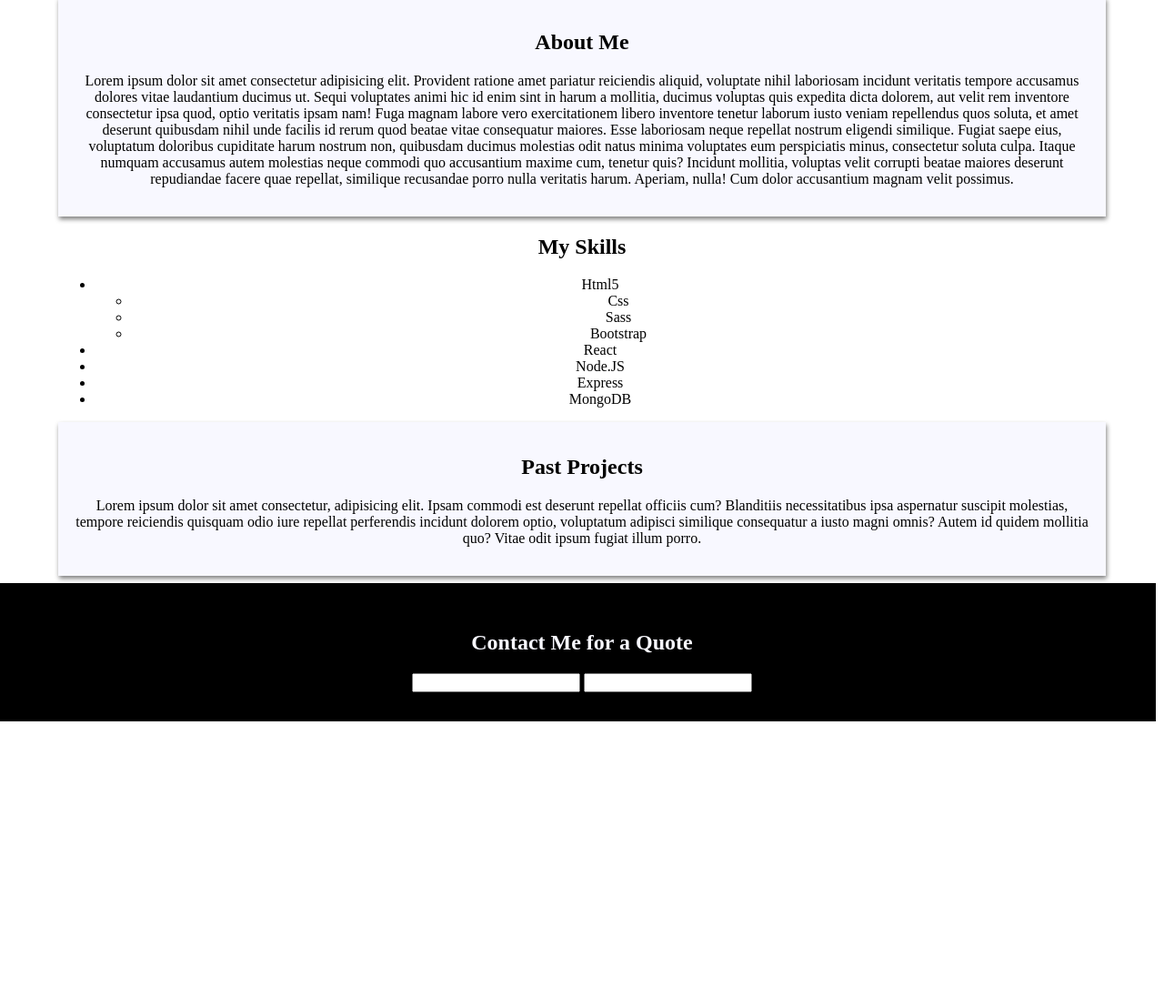
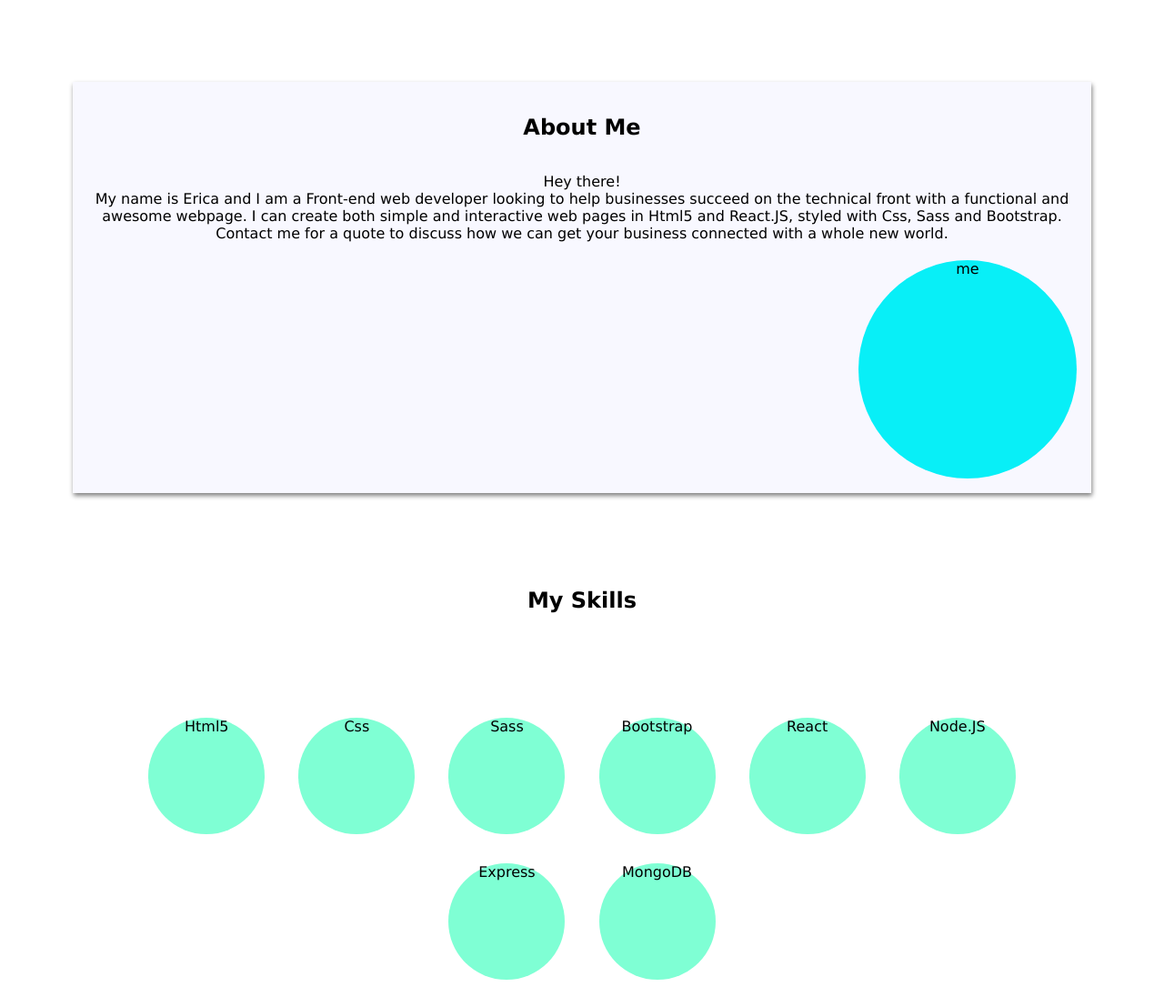
Before and after one commit to StanleyE/Portfolio, a website: page index.html in a window 1280 px wide. Shown: the part 669-1765 px from the top of the page at 91% size. Before the commit the page ends 1462 px from the top, so only its background shows below. Drawn offline with Linux system fonts and the light colour scheme.

Commit message:
change to lay out, css styles and info added

```diff
--- a/index.html
+++ b/index.html
@@ -12,7 +12,7 @@
     <header>
         <h1>Erica Stanley</h1>
         <h3>Junior Front End Developer</h3>
-        <h4>Static or Dynmanic,</h4>
+        <h4>Static or Dynamic,</h4>
         <h4>Let's make a website that's a perfect for you and your business</h4>
     </header>
     <div>
@@ -27,26 +27,32 @@
         <h4>Side Nav Bar</h4>
     </div>
     <div id = 'bodyDiv'>
-    <div class = 'about'>
+    <div class = 'about margx3'>
         <h2>About Me</h2>
-        <p>Lorem ipsum dolor sit amet consectetur adipisicing elit. Provident ratione amet pariatur reiciendis aliquid, voluptate nihil laboriosam incidunt veritatis tempore accusamus dolores vitae laudantium ducimus ut. Sequi voluptates animi hic id enim sint in harum a mollitia, ducimus voluptas quis expedita dicta dolorem, aut velit rem inventore consectetur ipsa quod, optio veritatis ipsam nam! Fuga magnam labore vero exercitationem libero inventore tenetur laborum iusto veniam repellendus quos soluta, et amet deserunt quibusdam nihil unde facilis id rerum quod beatae vitae consequatur maiores. Esse laboriosam neque repellat nostrum eligendi similique. Fugiat saepe eius, voluptatum doloribus cupiditate harum nostrum non, quibusdam ducimus molestias odit natus minima voluptates eum perspiciatis minus, consectetur soluta culpa. Itaque numquam accusamus autem molestias neque commodi quo accusantium maxime cum, tenetur quis? Incidunt mollitia, voluptas velit corrupti beatae maiores deserunt repudiandae facere quae repellat, similique recusandae porro nulla veritatis harum. Aperiam, nulla! Cum dolor accusantium magnam velit possimus.</p>
+        <div class = 'context'>
+            <p>Hey there! <br>
+                My name is Erica and I am a Front-end web developer looking to help businesses succeed on the technical front with a functional and awesome webpage. I can create both simple and interactive web pages in Html5 and React.JS, styled with Css, Sass and Bootstrap.<br>
+                Contact me for a quote to discuss how we can get your business connected with a whole new world.
+            </p>
+        </div>
+        <div class = 'img'>
+            me
+        </div>
     </div>
     <div>
         <h2>My Skills</h2>
-        <ul>
-            <li>Html5</li>
-            <ul>
-                <li>Css</li>
-                <li>Sass</li>
-                <li>Bootstrap</li>
-            </ul>
-            <li>React</li>
-            <li>Node.JS</li>
-            <li>Express</li>
-            <li>MongoDB</li>
-        </ul>
+        <div class = 'code-skills margx3' >
+            <div class = 'skill' >Html5</div>
+            <div class = 'skill' >Css</div>
+            <div class = 'skill' >Sass</div>
+            <div class = 'skill' >Bootstrap</div>
+            <div class = 'skill' >React</div>
+            <div class = 'skill' >Node.JS</div>
+            <div class = 'skill' >Express</div>
+            <div class = 'skill' >MongoDB</div>
+        </div>
     </div>
-    <div class = 'past'>
+    <div class = 'past margx3'>
         <h2>Past Projects</h2>
         <p>Lorem ipsum dolor sit amet consectetur, adipisicing elit. Ipsam commodi est deserunt repellat officiis cum? Blanditiis necessitatibus ipsa aspernatur suscipit molestias, tempore reiciendis quisquam odio iure repellat perferendis incidunt dolorem optio, voluptatum adipisci similique consequatur a iusto magni omnis? Autem id quidem mollitia quo? Vitae odit ipsum fugiat illum porro.</p>
     </div>
--- a/style.scss
+++ b/style.scss
@@ -1,6 +1,7 @@
 body{
     text-align: center;
     margin: 0px;
+    font-family: 'Lucida Sans', 'Lucida Sans Regular', 'Lucida Grande', 'Lucida Sans Unicode', Geneva, Verdana, sans-serif;
 }
 
 #headDiv{
@@ -12,7 +13,7 @@ header{
     background-color: black;
     color: ghostwhite;
     text-align: center;
-    padding-top: 3em;
+    padding-top: 3.5em;
     font-size: 1.5rem;
     box-shadow: 1px 3px 5px grey;
     // h1{
@@ -59,13 +60,48 @@ header{
 }
 
 #bodyDiv{
-    margin: 0.5em 4em;
+    margin: 0.5em 5em;
+}
+
+.margx3 {
+    margin-top: 5em;
+    margin-bottom: 5em;
 }
 
 .about{
     background-color: ghostwhite;
     box-shadow: 1px 3px 5px grey;
     padding: 1em;
+    display: inline-block;
+    overflow: auto;
+}
+
+.context {
+    display: inline-block;
+    p{
+        float: left;
+    }
+}
+
+.img {
+    background-color: rgb(8, 239, 247);
+    height: 15em;
+    width: 15em;
+    border-radius: 50%;
+    float: right;
+}
+
+.code-skills{
+    display: inline-block;
+}
+
+.skill {
+    height: 8em;
+    width: 8em;
+    border-radius: 50%;
+    display: inline-block;
+    margin: 1em;
+    background-color: aquamarine;
 }
 
 .past {
```
Also changed, not shown: images/erica.png (added), style.css.
